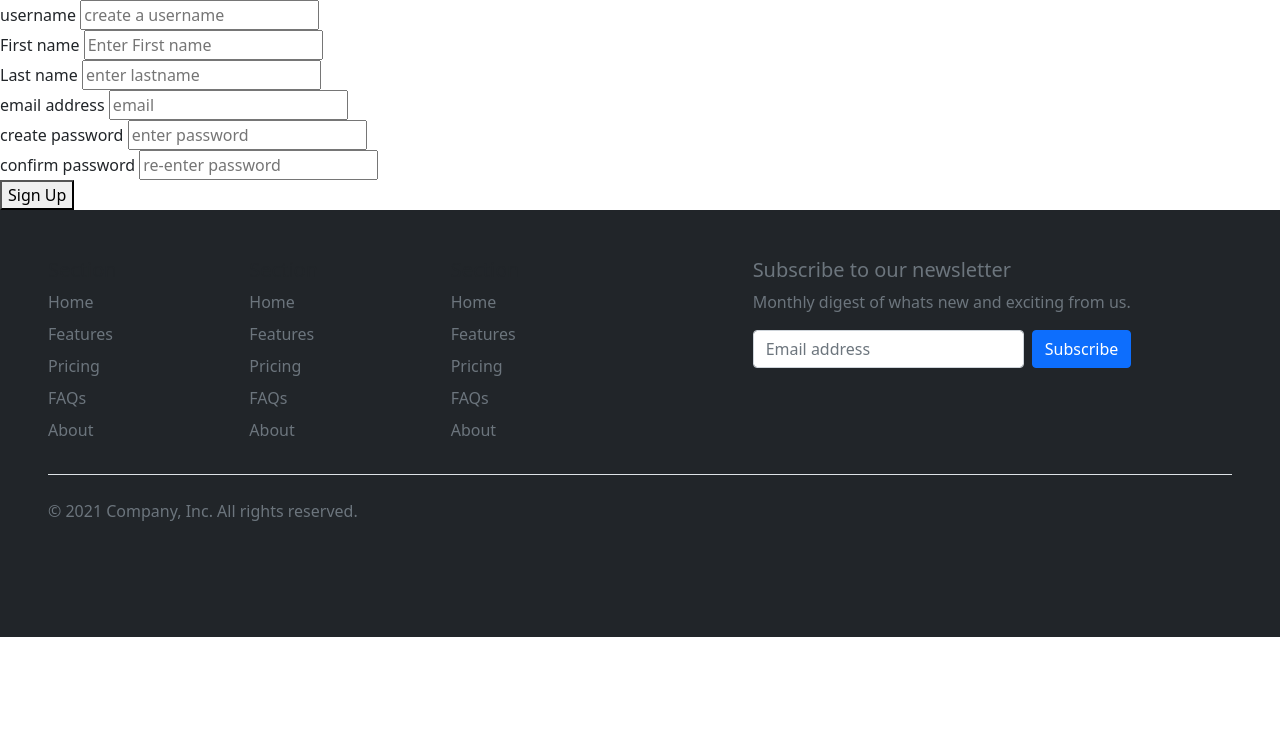
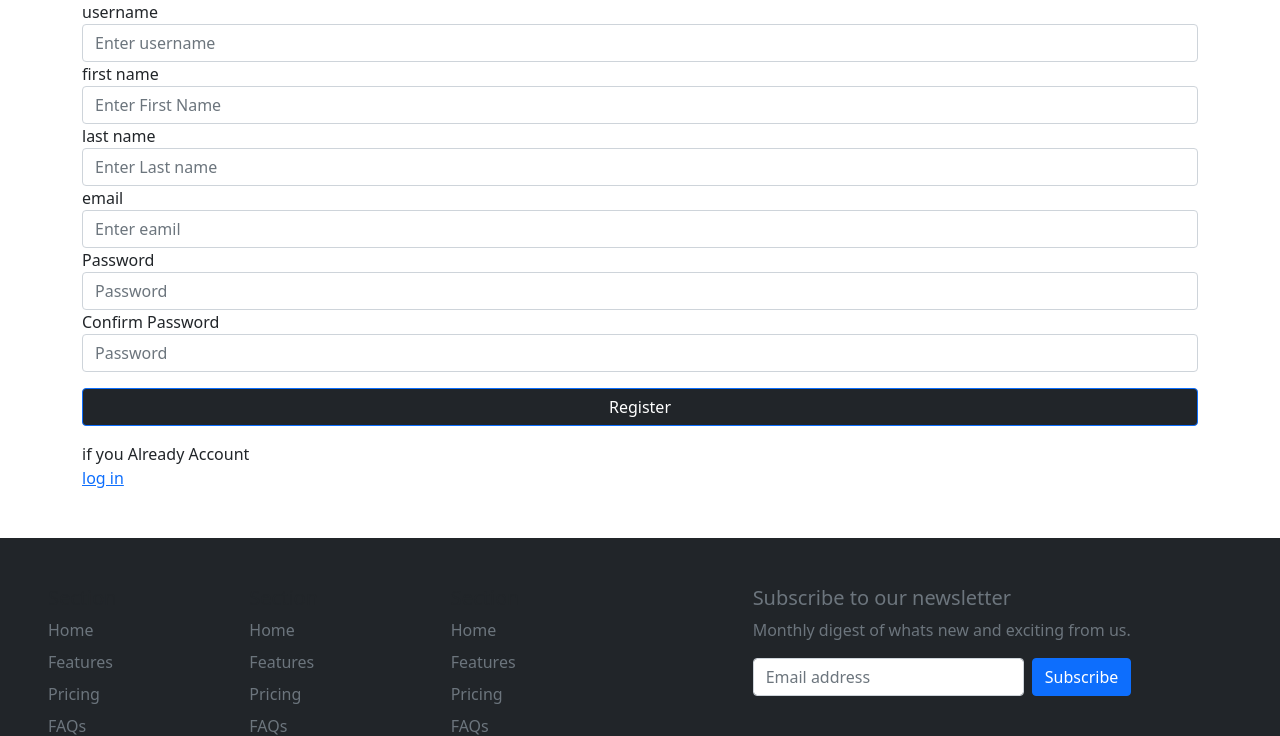
Before and after one commit to ashokgarsulla/loginsystem, a Django app: page /signup in a window 1280 px wide. Shown: the part 56-792 px from the top of the page. Run offline with Django 4.2, Linux system fonts and the light colour scheme.

Commit message:
register page

```diff
--- a/templates/auth/signup.html
+++ b/templates/auth/signup.html
@@ -1,25 +1,45 @@
 {% extends './base.html' %}
 {% block content %}
 <h1>Sign Up</h1>
-    <form action="" method="post">
-        {% csrf_token %}
-        <label for="">username</label>
-        <input type="text" name="username" id="username" placeholder="create a username" required>
-        <br>
-        <label for=""">First name</label>
-        <input type="text" name="firstname" id="firstname" placeholder="Enter First name" required>
-        <br>
-        <label for="">Last name</label>
-        <input type="text" name="lastname" id="lastname" placeholder="enter lastname" required>
-        <br>
-        <label for="">email address</label>
-        <input type="email" name="email" id="email" placeholder="email" required>
-        <br>
-        <label for="">create password</label>
-        <input type="password" name="pass1" id="pass1" placeholder="enter password" required>
-        <br>
-        <label for="">confirm password</label>
-        <input type="password" name="pass2" id="pass2" placeholder="re-enter password" required>
-        <br>
-        <button type="submit">Sign Up</button>
-    </form>{% endblock content %}
+
+
+    <div class="container">
+        <form action="" method="post"  >
+            {% csrf_token %}
+            <div class="form-group">
+              <label for="username">username</label>
+              <input type="text" class="form-control" id="username" name = "username"aria-describedby="username" placeholder="Enter username" required>
+            </div>
+            <div class="form-group">
+              <label for="username">first name</label>
+              <input type="text" class="form-control" id="firstname" name = "firstname"aria-describedby="fiestname" placeholder="Enter First Name" required>
+            </div>
+            <div class="form-group">
+              <label for="username">last name</label>
+              <input type="text" class="form-control" id="lastname" name = "lastname"aria-describedby="lastname" placeholder="Enter Last name" required>
+            </div>
+            <div class="form-group">
+              <label for="username">email</label>
+              <input type="email" class="form-control" id="email" name = "email"aria-describedby="emailHelp" placeholder="Enter eamil" required>
+            </div>
+            <div class="form-group">
+              <label for="password">Password</label>
+              <input type="password" class="form-control" id="password" name="pass1" placeholder="Password" required>
+            </div>
+            <div class="form-group">
+              <label for="password">Confirm Password</label>
+              <input type="password" class="form-control" id="password" name="pass2" placeholder="Password" required>
+            </div>
+            <button type="submit" class="btn btn-primary my-3 w-100 bg-dark">Register</button>
+
+            <div class="form-group mb-5 ">
+                <label  for="">if you Already Account</label><br>
+                <a  href="signin">log in</a>
+              </div>
+
+          </form>
+
+          {% comment %} <a href="forgot">forgot password</a> {% endcomment %}
+
+    </div>
+    {% endblock content %}
```
